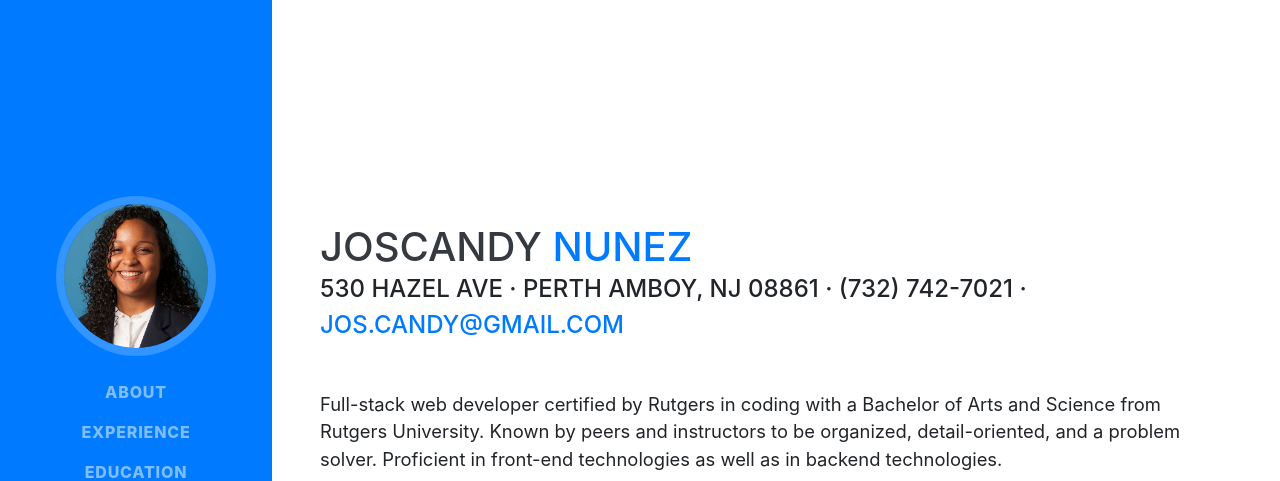
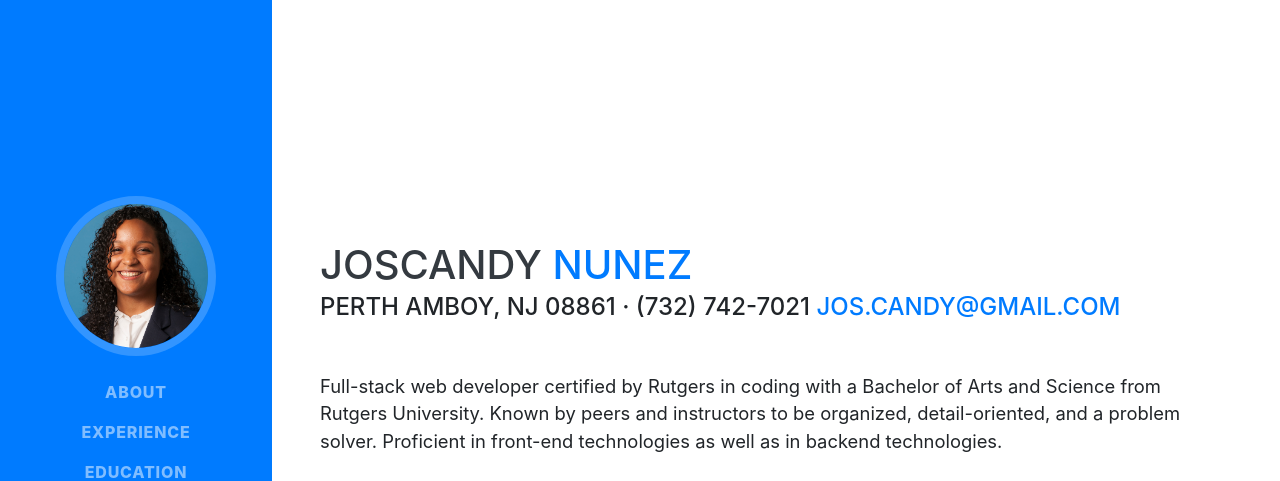
Before and after one commit to jcandyn/Start-Bootstrap-Themed-Portfolio, a website with bundled scripts: page index.html in a window 1280 px wide. Shown: the top 481 px of the page. Built offline with nearby package versions, Linux system fonts and the light colour scheme; a web font is replaced by a local one.

Commit message:
changed address

```diff
--- a/index.html
+++ b/index.html
@@ -66,7 +66,7 @@
         <h1 class="mb-0">Joscandy
           <span class="text-primary">Nunez</span>
         </h1>
-        <div class="subheading mb-5">530 Hazel Ave · Perth Amboy, NJ 08861 · (732) 742-7021 ·
+        <div class="subheading mb-5">Perth Amboy, NJ 08861 · (732) 742-7021
           <a href="mailto:jos.candy@gmail.com">jos.candy@gmail.com</a>
         </div>
         <p class="lead mb-5">Full-stack web developer certified by Rutgers in coding with a Bachelor of Arts and Science from Rutgers University. Known by peers and instructors to be organized, detail-oriented, and a problem solver. Proficient in front-end technologies as well as in backend technologies.</p>
```
